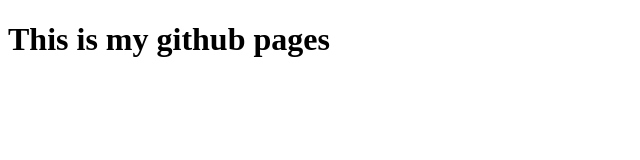
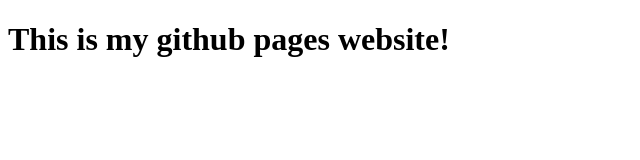
Before and after one commit to Freflow12/freflow12.github.io, a plain HTML site: page index.html in a window 1280 px wide. Shown: the whole page, without its empty margins (0-640 px from the left). Drawn offline with Linux system fonts and the light colour scheme.

Commit message:
first commit

```diff
--- a/index.html
+++ b/index.html
@@ -5,6 +5,6 @@
     <title>My site!</title>
 </head>
 <body>
-    <h1>This is my github pages</h1>
+    <h1>This is my github pages website!</h1>
 </body>
 </html>
```
